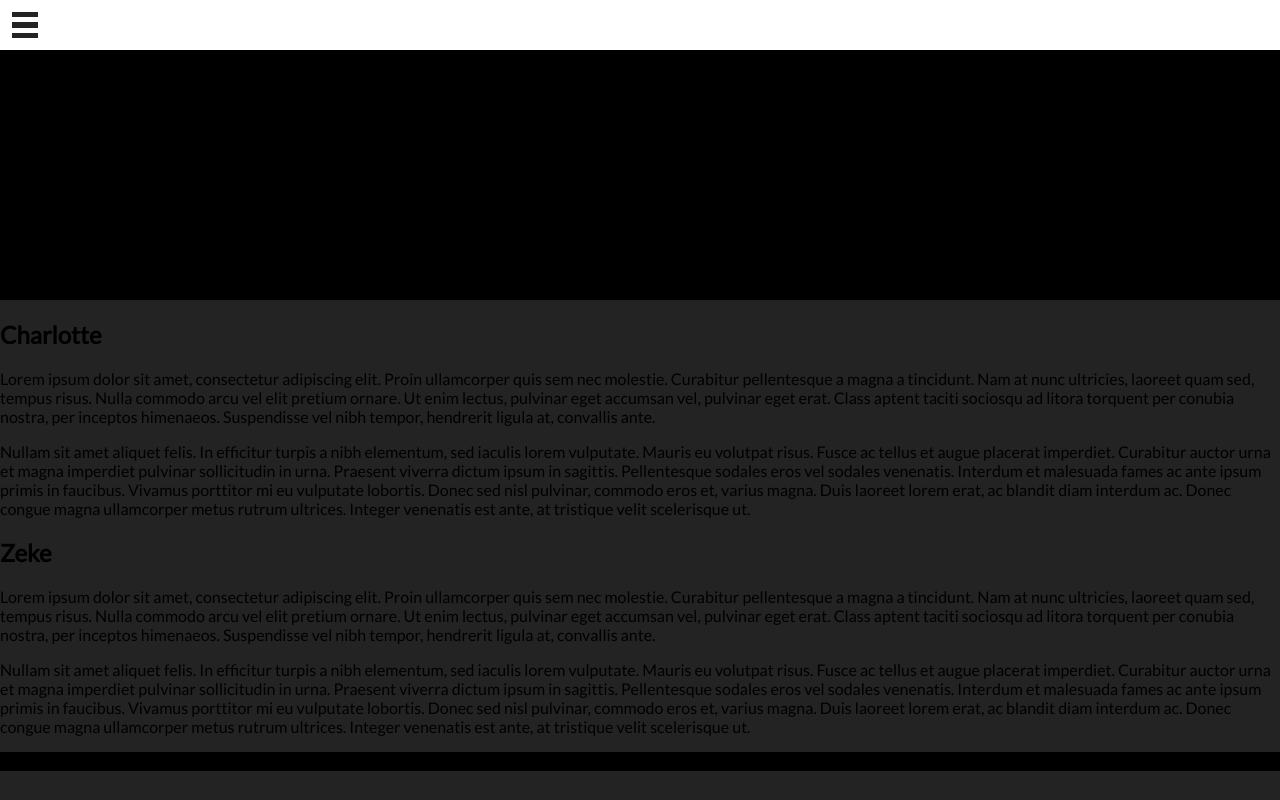
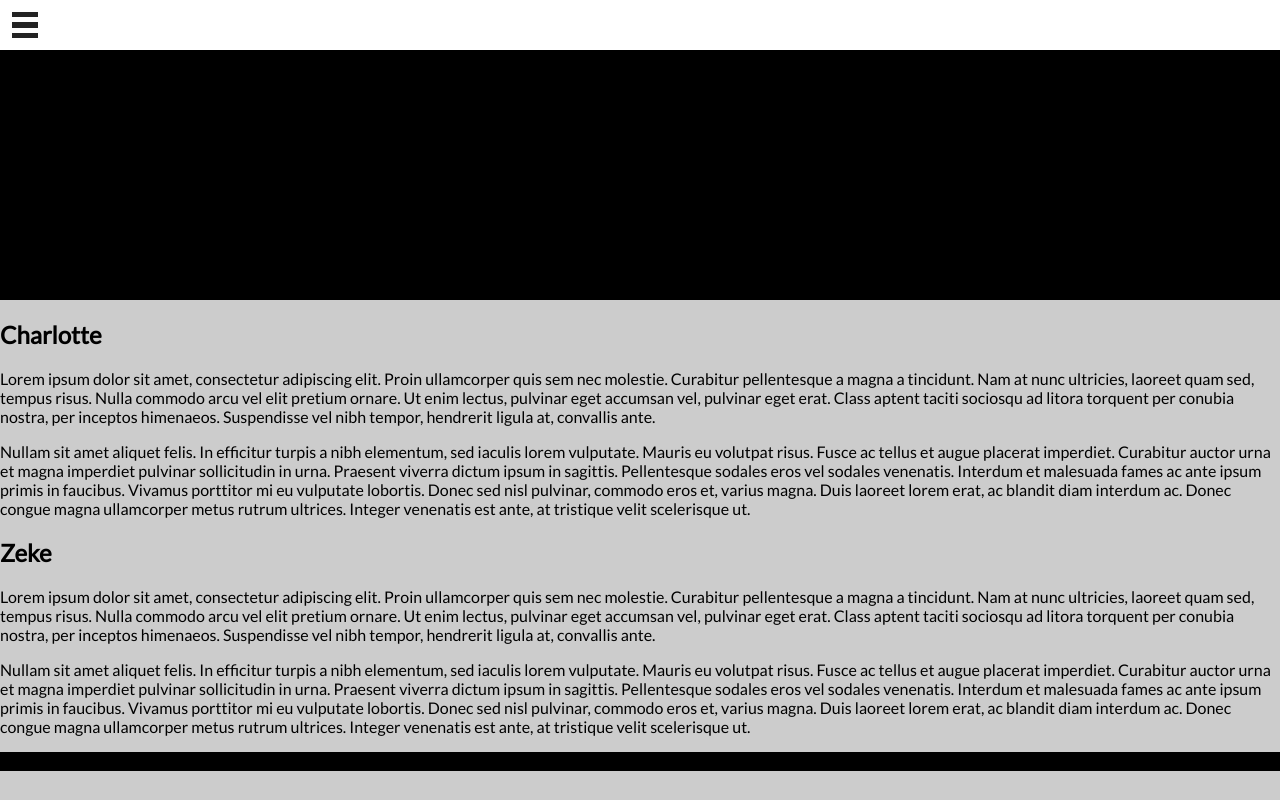
Before and after one commit to erikwatson/charlotte-and-zeke, a plain HTML site: page index.html in a window 1280 px wide. Drawn offline with Linux system fonts and the light colour scheme.

Commit message:
changing the bg colour to something lighter

```diff
--- a/styles/stylesheet.css
+++ b/styles/stylesheet.css
@@ -3,7 +3,7 @@
 }
 
 body {
-  background-color: #232323;
+  background-color: #cccccc;
   font-family: 'Lato', sans-serif;
   margin: 0;
   padding: 0;
```
